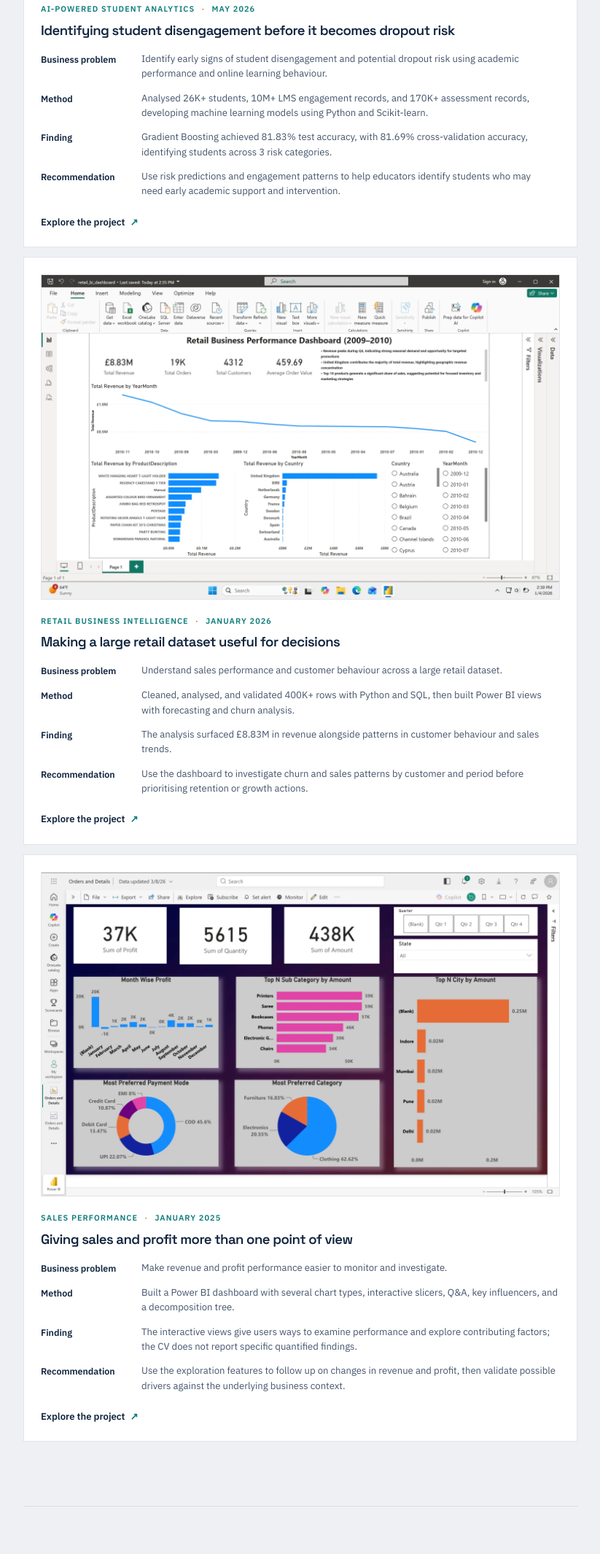
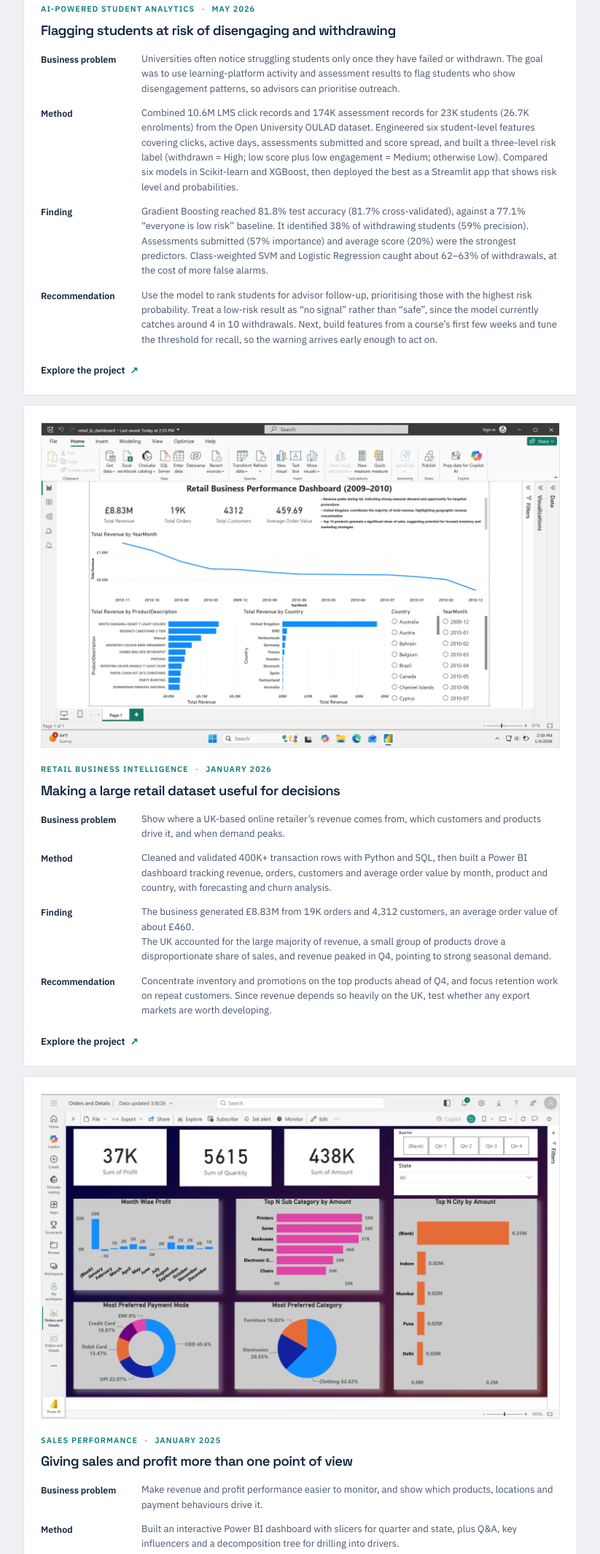
Before and after one commit to adilmuhammedkm/Portfolio-Website, a plain HTML site: page index.html in a window 1280 px wide. Shown: the part 3874-6004 px from the top of the page at 73% size, without its empty margins (228-1051 px from the left). Drawn offline with Linux system fonts and the light colour scheme.

Commit message:
Revise project descriptions for clarity and detail
Updated project descriptions for student analytics, retail business intelligence, and sales performance sections to provide clearer insights and recommendations.

```diff
--- a/index.html
+++ b/index.html
@@ -199,13 +199,12 @@
               >
             </div>
             <p class="case-kicker">AI-powered student analytics <span>·</span> May 2026</p>
-            <h3>Identifying student disengagement before it becomes dropout risk</h3>
+            <h3>Flagging students at risk of disengaging and withdrawing</h3>
             <dl class="case-details">
-              <div><dt>Business problem</dt><dd>Identify early signs of student disengagement and potential dropout risk using academic performance and online learning behaviour.</dd></div>
-              <div><dt>Method</dt><dd>Analysed 26K+ students, 10M+ LMS engagement records, and 170K+ assessment records, developing machine learning models using Python and Scikit-learn.</dd>
-              </div><div><dt>Finding</dt><dd>Gradient Boosting achieved 81.83% test accuracy, with 81.69% cross-validation accuracy, identifying students across 3 risk categories.</dd></div>
-              <div><dt>Recommendation</dt><dd>Use risk predictions and engagement patterns to help educators identify students who may<br>
-                need early academic support and intervention.</dd></div>
+              <div><dt>Business problem</dt><dd>Universities often notice struggling students only once they have failed or withdrawn. The goal was to use learning-platform activity and assessment results to flag students who show disengagement patterns, so advisors can prioritise outreach.</dd></div>
+              <div><dt>Method</dt><dd>Combined 10.6M LMS click records and 174K assessment records for 23K students (26.7K enrolments) from the Open University OULAD dataset. Engineered six student-level features covering clicks, active days, assessments submitted and score spread, and built a three-level risk label (withdrawn = High; low score plus low engagement = Medium; otherwise Low). Compared six models in Scikit-learn and XGBoost, then deployed the best as a Streamlit app that shows risk level and probabilities.</dd>
+              </div><div><dt>Finding</dt><dd>Gradient Boosting reached 81.8% test accuracy (81.7% cross-validated), against a 77.1% “everyone is low risk” baseline. It identified 38% of withdrawing students (59% precision). Assessments submitted (57% importance) and average score (20%) were the strongest predictors. Class-weighted SVM and Logistic Regression caught about 62–63% of withdrawals, at the cost of more false alarms.</dd></div>
+              <div><dt>Recommendation</dt><dd>Use the model to rank students for advisor follow-up, prioritising those with the highest risk probability. Treat a low-risk result as “no signal” rather than “safe”, since the model currently catches around 4 in 10 withdrawals. Next, build features from a course’s first few weeks and tune the threshold for recall, so the warning arrives early enough to act on.</dd></div>
             </dl>
             <a class="project-link" href="https://github.com/adilmuhammedkm/Silent-Burnout-AI" target="_blank" rel="noreferrer">
               Explore the project <span aria-hidden="true">↗</span>
@@ -222,10 +221,11 @@
             <p class="case-kicker">Retail business intelligence <span>·</span> January 2026</p>
             <h3>Making a large retail dataset useful for decisions</h3>
             <dl class="case-details">
-              <div><dt>Business problem</dt><dd>Understand sales performance and customer behaviour across a large retail dataset.</dd></div>
-              <div><dt>Method</dt><dd>Cleaned, analysed, and validated 400K+ rows with Python and SQL, then built Power BI views with forecasting and churn analysis.</dd></div>
-              <div><dt>Finding</dt><dd>The analysis surfaced £8.83M in revenue alongside patterns in customer behaviour and sales trends.</dd></div>
-              <div><dt>Recommendation</dt><dd>Use the dashboard to investigate churn and sales patterns by customer and period before prioritising retention or growth actions.</dd></div>
+              <div><dt>Business problem</dt><dd>Show where a UK-based online retailer’s revenue comes from, which customers and products drive it, and when demand peaks.</dd></div>
+              <div><dt>Method</dt><dd>Cleaned and validated 400K+ transaction rows with Python and SQL, then built a Power BI dashboard tracking revenue, orders, customers and average order value by month, product and country, with forecasting and churn analysis.</dd></div>
+              <div><dt>Finding</dt><dd>The business generated £8.83M from 19K orders and 4,312 customers, an average order value of about £460.<br>
+                The UK accounted for the large majority of revenue, a small group of products drove a disproportionate share of sales, and revenue peaked in Q4, pointing to strong seasonal demand.</dd></div>
+              <div><dt>Recommendation</dt><dd>Concentrate inventory and promotions on the top products ahead of Q4, and focus retention work on repeat customers. Since revenue depends so heavily on the UK, test whether any export markets are worth developing.</dd></div>
             </dl>
             <a class="project-link" href="https://github.com/adilmuhammedkm/Retail-Business-Intelligence" target="_blank" rel="noreferrer">
               Explore the project <span aria-hidden="true">↗</span>
@@ -242,10 +242,12 @@
             <p class="case-kicker">Sales performance <span>·</span> January 2025</p>
             <h3>Giving sales and profit more than one point of view</h3>
             <dl class="case-details">
-              <div><dt>Business problem</dt><dd>Make revenue and profit performance easier to monitor and investigate.</dd></div>
-              <div><dt>Method</dt><dd>Built a Power BI dashboard with several chart types, interactive slicers, Q&amp;A, key influencers, and a decomposition tree.</dd></div>
-              <div><dt>Finding</dt><dd>The interactive views give users ways to examine performance and explore contributing factors; the CV does not report specific quantified findings.</dd></div>
-              <div><dt>Recommendation</dt><dd>Use the exploration features to follow up on changes in revenue and profit, then validate possible drivers against the underlying business context.</dd></div>
+              <div><dt>Business problem</dt><dd>Make revenue and profit performance easier to monitor, and show which products, locations and payment behaviours drive it.</dd></div>
+              <div><dt>Method</dt><dd>Built an interactive Power BI dashboard with slicers for quarter and state, plus Q&A, key influencers and a decomposition tree for drilling into drivers.</dd></div>
+              <div><dt>Finding</dt><dd>Total profit was 37K on 438K in sales. Printers, sarees and bookcases led sub-category sales at 57–59K each.<br>
+                Clothing was the most preferred category (62.6%), and cash on delivery was the most common payment method (45.6%). Profit was concentrated in January, with February slightly negative.</dd></div>
+              <div><dt>Recommendation</dt><dd>Investigate what made January outperform before planning promotions, and review whether heavy cash-on-delivery<br>
+                use affects returns or cash flow. Also resolve the missing city and month values, since they currently hide where much of the revenue comes from.</dd></div>
             </dl>
             <a class="project-link" href="https://github.com/adilmuhammedkm/Data-Analysis-Portfolio" target="_blank" rel="noreferrer">
               Explore the project <span aria-hidden="true">↗</span>
```
